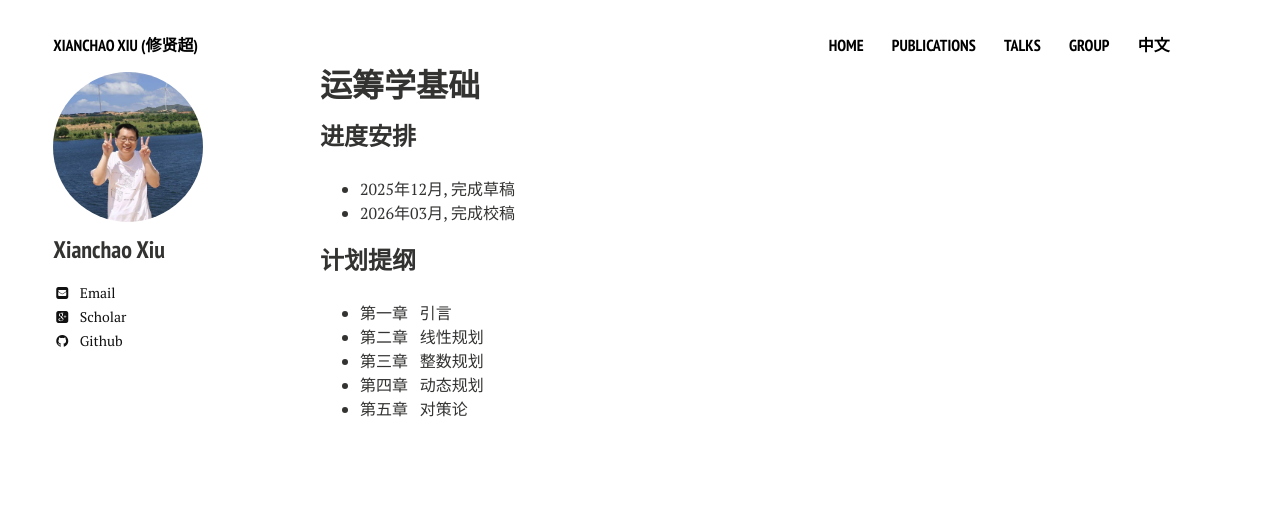
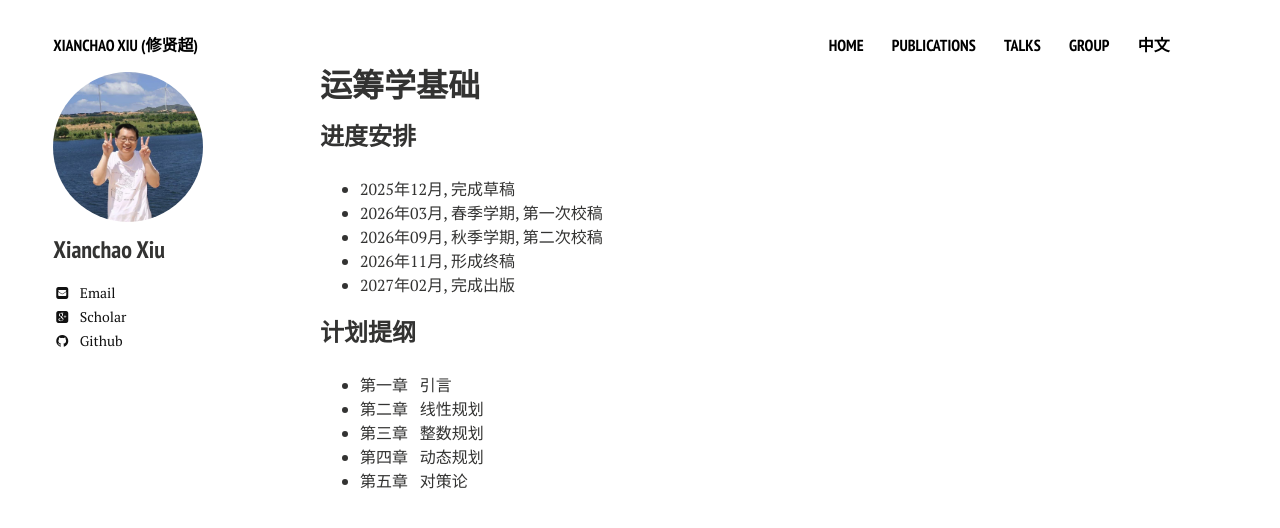
Before and after one commit to xianchaoxiu/xianchaoxiu.github.io, a Jekyll site: the page built from chinese/book/OR/index.md, in a window 1280 px wide. Shown: the top 528 px of the page. Built offline with Jekyll 4.4.1, drawn with Linux system fonts in a browser that asks for light colours; nearby versions of some CDN libraries.

Commit message:
Update index.md

```diff
--- a/chinese/book/OR/index.md
+++ b/chinese/book/OR/index.md
@@ -6,13 +6,16 @@ share: false
 ---
 
 ### 进度安排
-* 2025年12月, 完成草稿<br>
-* 2026年03月, 完成校稿<br>
+* 2025年12月, 完成草稿 <br>
+* 2026年03月, 春季学期, 第一次校稿 <br>
+* 2026年09月, 秋季学期, 第二次校稿 <br>
+* 2026年11月, 形成终稿 <br>
+* 2027年02月, 完成出版 <br>
 
 
 ### 计划提纲
-* 第一章 &nbsp;  引言<br>
-* 第二章 &nbsp;  线性规划<br>
-* 第三章 &nbsp;  整数规划<br>
-* 第四章 &nbsp;  动态规划<br>
-* 第五章 &nbsp;  对策论<br>
+* 第一章 &nbsp;  引言 <br>
+* 第二章 &nbsp;  线性规划 <br>
+* 第三章 &nbsp;  整数规划 <br>
+* 第四章 &nbsp;  动态规划 <br>
+* 第五章 &nbsp;  对策论 <br>
```
